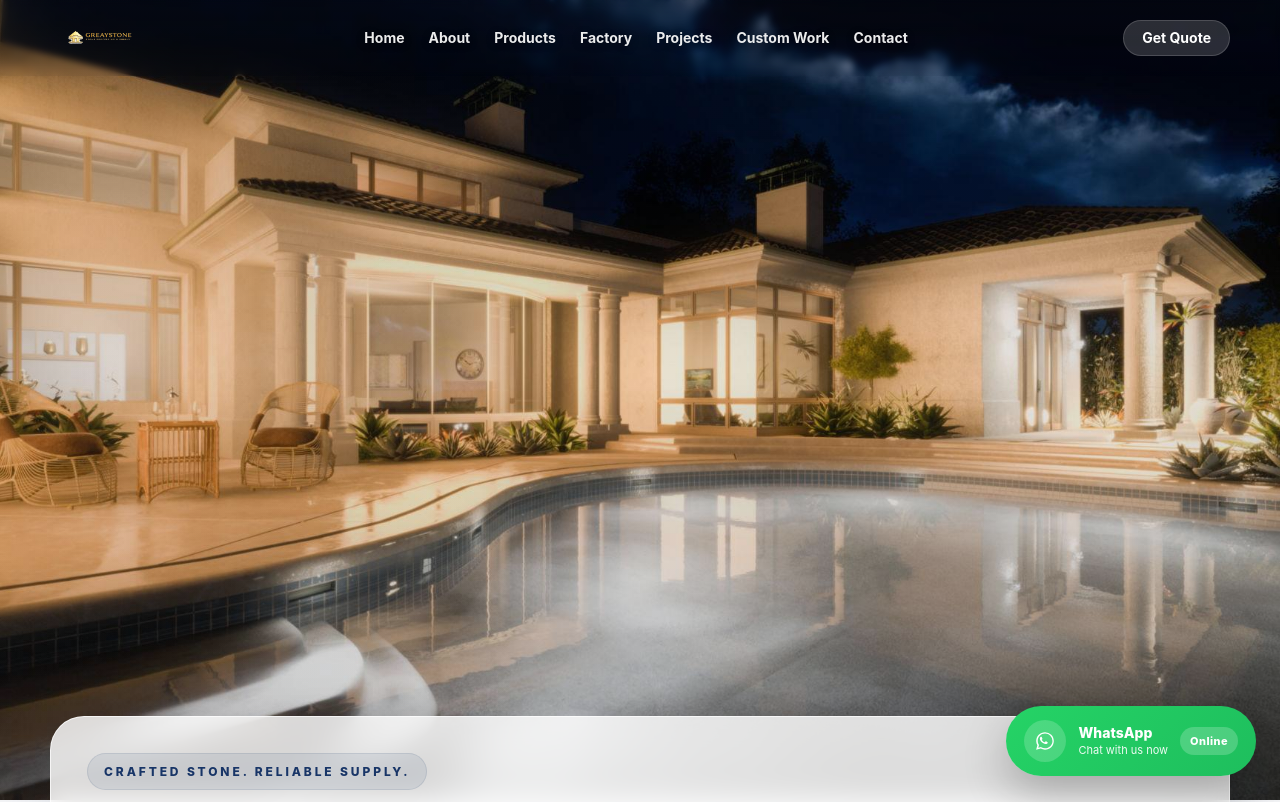
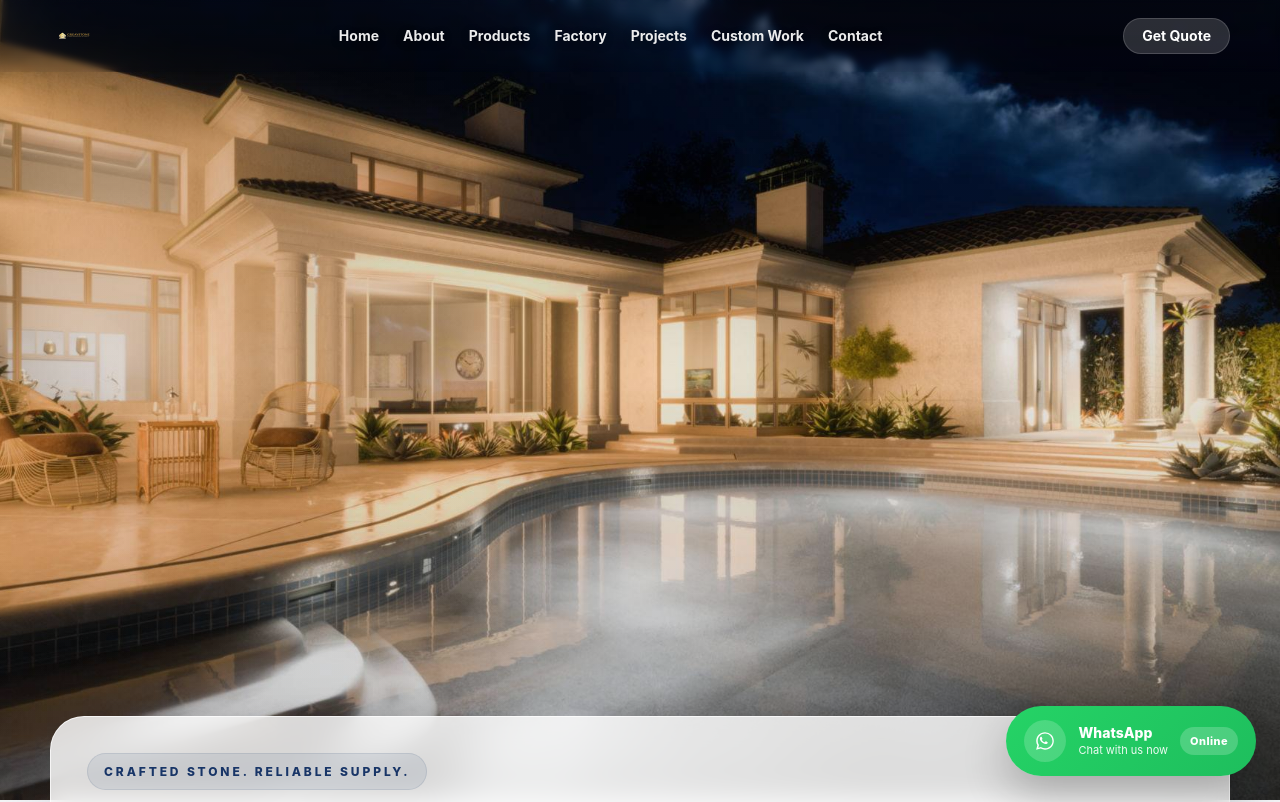
Before and after one commit to sijiu8520-debug/Repository-name-greaystone-website, a React (Vite) app: page / in a window 1280 px wide. Shown: the top 802 px of the page. Built offline with nearby package versions, Linux system fonts and the light colour scheme.

Commit message:
Update styles.css

```diff
--- a/src/styles.css
+++ b/src/styles.css
@@ -68,7 +68,7 @@ img {
 }
 
 .header-inner {
-  min-height: 76px;
+  min-height: 72px;
   display: grid;
   grid-template-columns: auto 1fr auto;
   align-items: center;
@@ -82,7 +82,7 @@ img {
 }
 
 .logo-header {
-  height: 66px;
+  height: 32px;
   width: auto;
   object-fit: contain;
   display: block;
```
